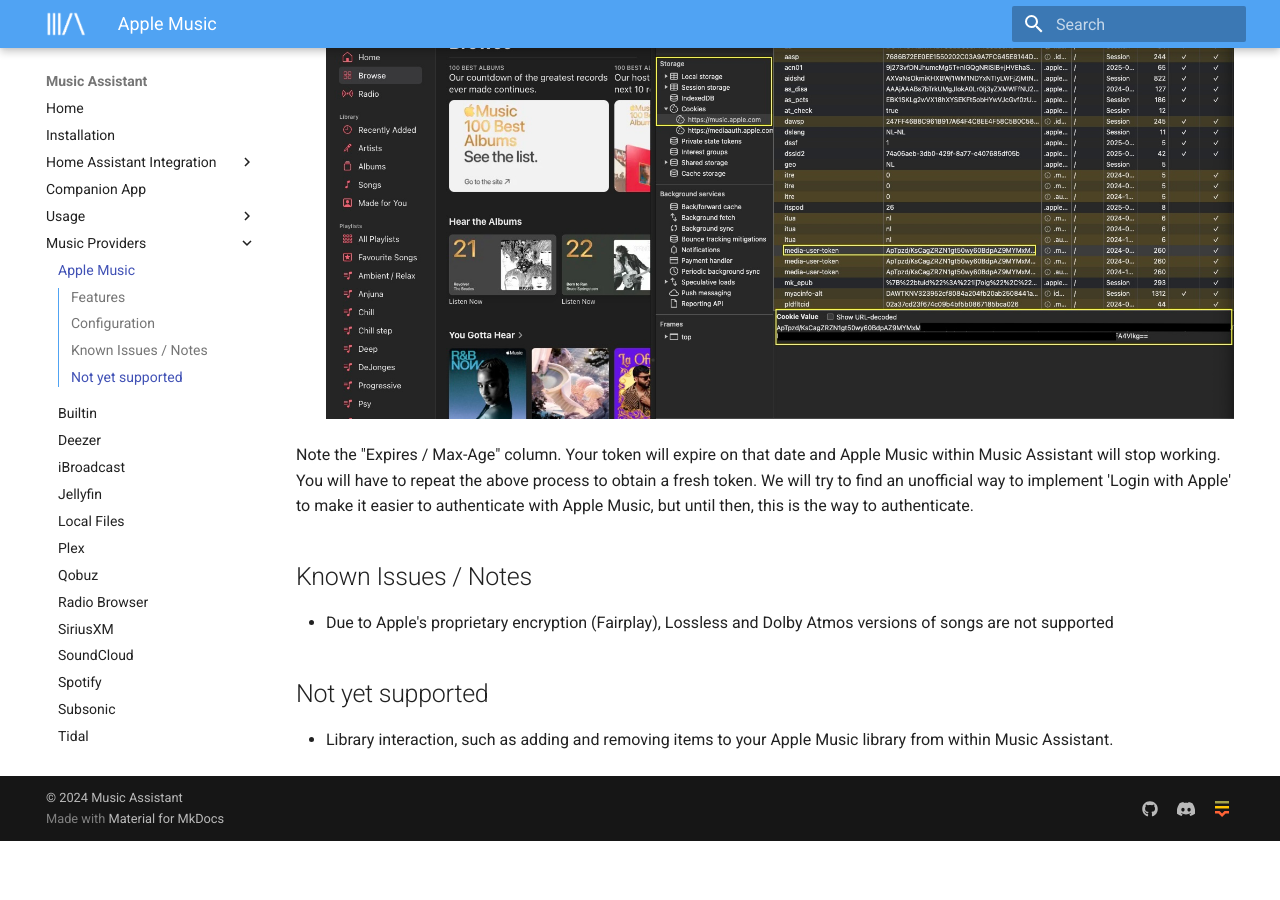
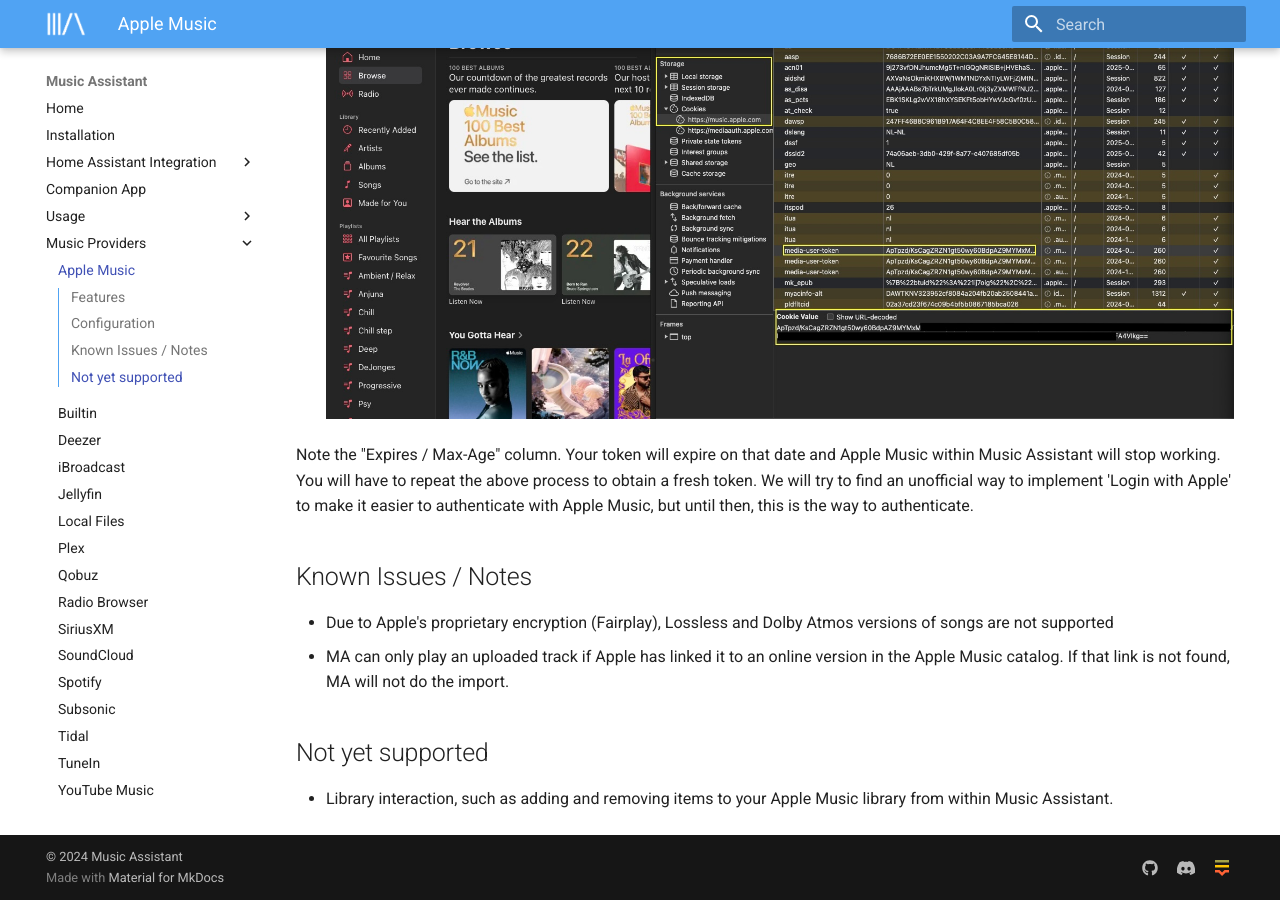
Before and after one commit to pwbriggs/music-assistant.github.io, an MkDocs documentation site: the page built from docs/music-providers/apple-music.md, in a window 1280 px wide and 900 px high, scrolled down 1492 px. Built offline with MkDocs 1.6.1 and Material for MkDocs 9.7.7, drawn with Linux system fonts in a browser that asks for light colours; before the commit the page ends 2333 px from its top, so only the background shows below that.

Commit message:
Apple Music uploaded track info

```diff
--- a/docs/music-providers/apple-music.md
+++ b/docs/music-providers/apple-music.md
@@ -26,6 +26,7 @@
 
 ## Known Issues / Notes
 - Due to Apple's proprietary encryption (Fairplay), Lossless and Dolby Atmos versions of songs are not supported
+- MA can only play an uploaded track if Apple has linked it to an online version in the Apple Music catalog. If that link is not found, MA will not do the import.
 
 ## Not yet supported
 - Library interaction, such as adding and removing items to your Apple Music library from within Music Assistant.
```
